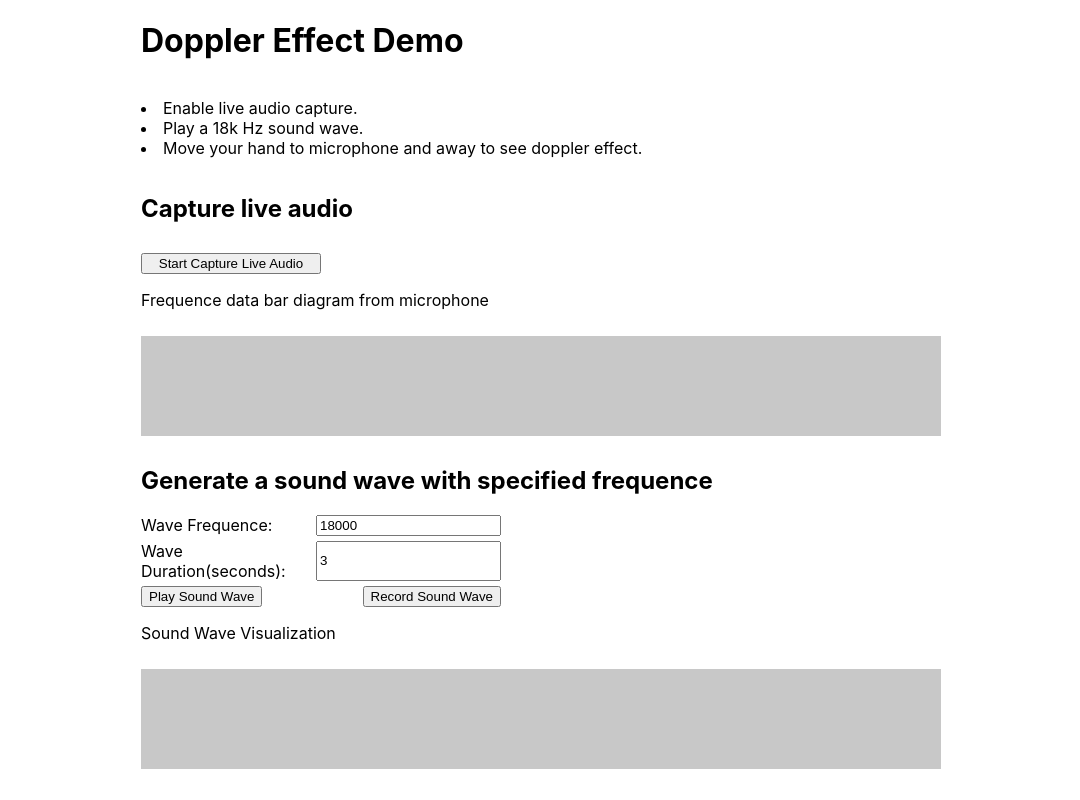
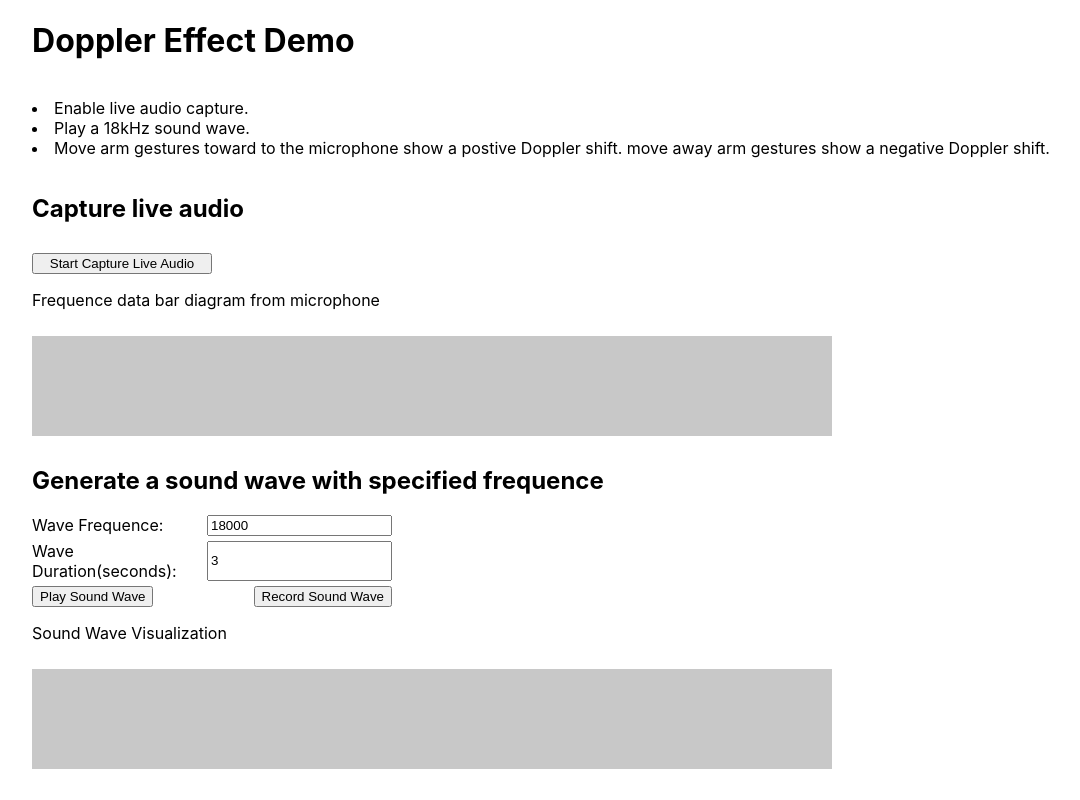
Before and after one commit to Lingxiao-Ma/doppler-effect-demo, a React (Create React App) app: page / in a window 1280 px wide. Shown: the top 800 px of the page, without its empty margins (99-1179 px from the left). Built offline with nearby package versions, Linux system fonts and the light colour scheme.

Commit message:
Add a screenshot

```diff
--- a/src/DopplerEffectDemo.jsx
+++ b/src/DopplerEffectDemo.jsx
@@ -196,8 +196,8 @@ export class DopplerEffectDemo extends React.Component {
         <h1>Doppler Effect Demo</h1>
         <p>
           <li>Enable live audio capture.</li>
-          <li>Play a 18k Hz sound wave.</li>
-          <li>Move your hand to microphone and away to see doppler effect.</li>
+          <li>Play a 18kHz sound wave.</li>
+          <li>Move arm gestures toward to the microphone show a postive Doppler shift. move away arm gestures show a negative Doppler shift.</li>
         </p>
 
         <div className='playerContainer'>
```
Also changed, not shown: public/DopplerEffectDemo.png (added), 1 other file (tests, documents, lock files or other folders).
